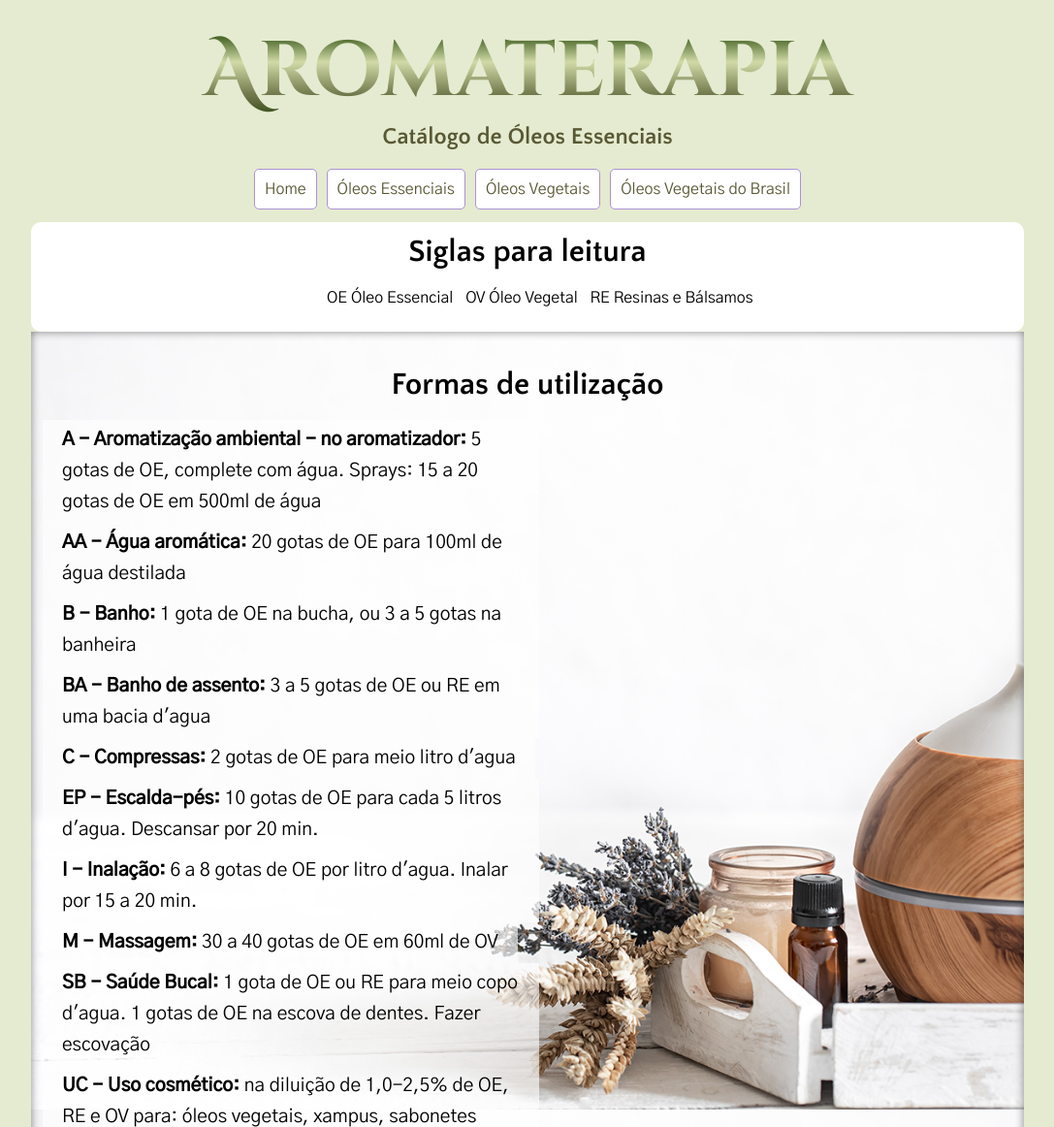
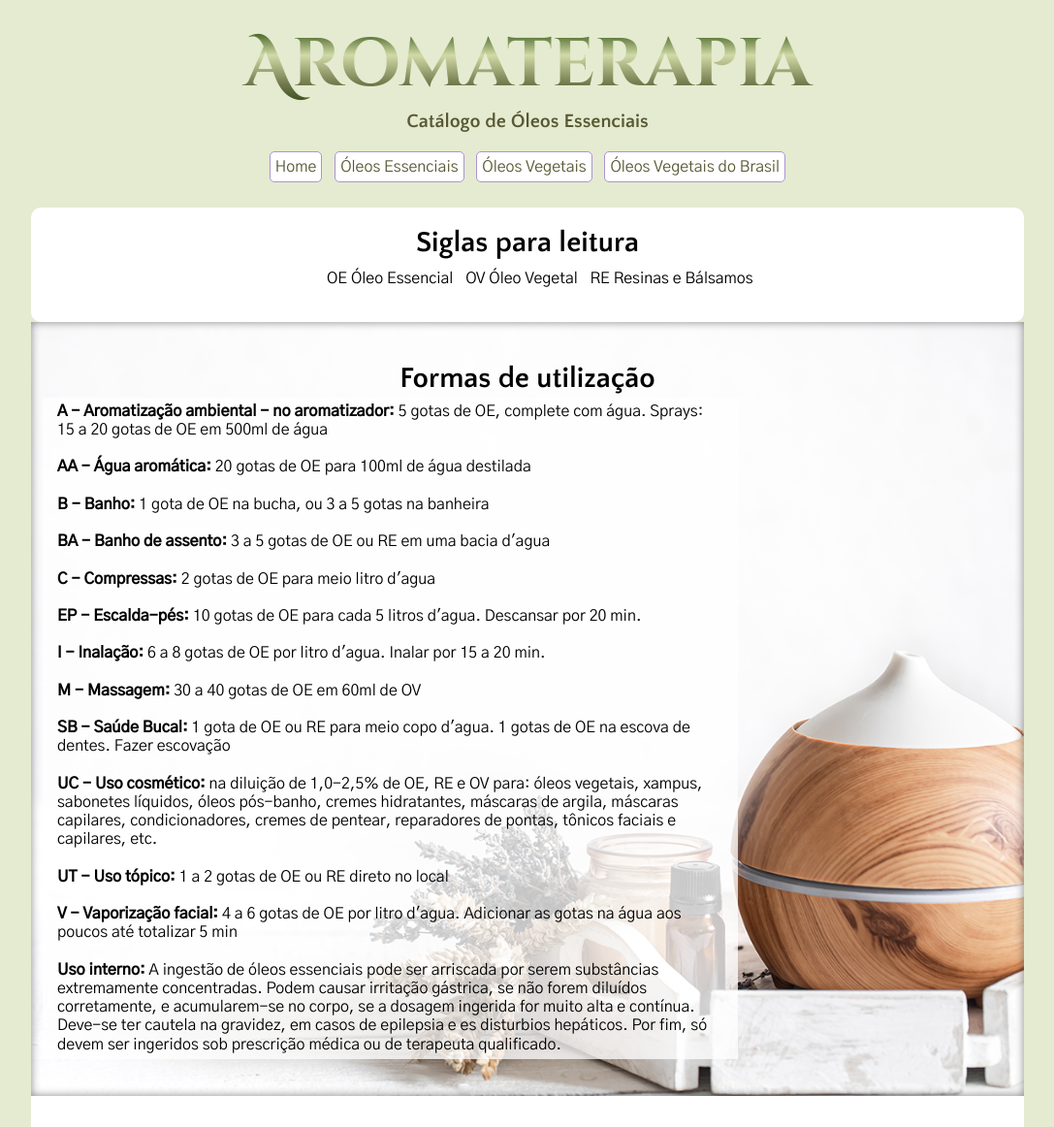
Before and after one commit to Sah2021/catalogo-aromaterapia, a plain HTML site: page informacoes.html in a window 1280 px wide. Shown: the top 1162 px of the page at 97% size, without its empty margins (96-1183 px from the left). Drawn offline with Linux system fonts and the light colour scheme.

Commit message:
ajustes nos textos
Alterações no tamanho das fontes e textos das imagens

```diff
--- a/informacoes.html
+++ b/informacoes.html
@@ -45,6 +45,7 @@
     <section class="imagem" id="img01">
       <h3>Formas de utilização</h3>
 
+      <div class="text-img">
         <p>
             <strong>A - Aromatização ambiental - no aromatizador:</strong> 5 gotas de OE, complete com água.
             Sprays: 15 a 20 gotas de OE em 500ml de água
@@ -53,7 +54,6 @@
         <p>
           <strong>AA - Água aromática:</strong> 20 gotas de OE para 100ml de água destilada
         </p><br>
-
         <p>
           <strong>B - Banho:</strong> 1 gota de OE na bucha, ou 3 a 5 gotas na banheira
         </p><br>
@@ -89,7 +89,6 @@
         <p>
           <strong>UT - Uso tópico:</strong> 1 a 2 gotas de OE ou RE direto no local
         </p><br>
-
         <p>
           <strong>V - Vaporização facial:</strong> 4 a 6 gotas de OE por litro d'agua. Adicionar as gotas na água aos poucos até totalizar 5 min
         </p><br>
@@ -98,6 +97,7 @@
           <strong>Uso interno: </strong>
           A ingestão de óleos essenciais pode ser arriscada por serem substâncias extremamente concentradas. Podem causar irritação gástrica, se não forem diluídos corretamente, e acumularem-se no corpo, se a dosagem ingerida for muito alta e contínua. Deve-se ter cautela na gravidez, em casos de epilepsia e es disturbios hepáticos. Por fim, só devem ser ingeridos sob prescrição médica ou de terapeuta qualificado.
         </p>
+      </div>
     </section>
 
     <section class="normal" id="precaucoes">
@@ -149,6 +149,7 @@
       <h3>Algumas proporções</h3>
       <h4>Para facilitar o preparo de sinergias</h4>
 
+      <div class="text-img">
         <p>As medidas utilizadas para óleos essenciais são sempre aproximadas, pois cada um deles é único, singular. Portanto, possuem propriedades físicas específicas que o diferem entre si. O volume de uma gota de óleo essencial varia de acordo com o óleo, mesmo que se utilize um gotejador padrão. Isto relaciona-se principalmente à viscosidade, à força da gravidade e à tensão superficial existente em cada líquido.</p><br>
 
         <p>
@@ -191,6 +192,7 @@
         <p id="asterisco">
           * As variações dependem dos óleos a serem utilizados, do intuito da sinergia e do tipo de pessoa (idoso, jovem, saudável, com problemas de saúde).
         </p>
+      </div>
     </section>
 
 
--- a/src/css/geral.css
+++ b/src/css/geral.css
@@ -30,7 +30,7 @@ body{
 h1{
   font-family: 'Cinzel Decorative', cursive;
   text-align: center;
-  font-size: 80px;
+  font-size: min(70px, 10vw);
   background-image: linear-gradient(to bottom, #223f07, #274908, #d1daa7 , #757c4f, #213b06);
   color: black;
   background-clip: text;
@@ -42,6 +42,7 @@ h1{
 h2{
   font-family: 'Quattrocento Sans', sans-serif;
   text-align: center;
+  font-size: min(20px, 6vw);
   color: var(--font-color-green);
   padding-bottom: 20px;
 }
@@ -66,16 +67,17 @@ menu > ul{
   list-style-type: none;
   display: flex;
   justify-content:center;
-  column-gap: 10px;
+  column-gap: max(5px, 1vw);
 }
 
 menu > ul > li > a{
   display: block;
   width: auto;
-  padding: 10px;
+  padding: 5px;
   align-items: center;
   text-decoration: none;
   text-align: center;
+  font-size: min(16px, 5vw);
   background-color: #ffffff;
   color: var(--font-color-green);
   border: 1px solid var(--border-color);
@@ -98,7 +100,7 @@ footer a:hover{
 
 footer{
   color: var(--font-color-green);
-  font-size: 20px;
+  font-size: min(20px, 7vw);
   text-align: center;
   padding: 15px 0px 25px 0px;
 }
--- a/src/css/informacoes.css
+++ b/src/css/informacoes.css
@@ -7,16 +7,17 @@ main{
 
 h3, h4{
   font-family: 'Quattrocento Sans', sans-serif;
-  font-size: 2em;
+  font-size: min(30px, 8vw);
   text-align: center;
-  padding-bottom: 20px;
+  padding: 10px 5px;
 }
 
 h4{
-  font-size: 1.5em;
+  font-size: min(20px, 8vw);
 }
 
 div {
+  font-size: min(16px, 5vw);
   display: flex;
   justify-content: center;
   align-items: center;
@@ -29,9 +30,9 @@ section.normal{
 }
 
 section#siglas{
-  margin-top: 1vw;
+  margin-top: 2vw;
   border-radius: 10px;
-  padding-top: 1vw;
+  padding:10px 7px;
 }
 
 section.imagem{
@@ -40,18 +41,22 @@ section.imagem{
   background-color: rgb(255, 255, 255);
   color: rgb(0, 0, 0);
   box-shadow: inset 0px 0px 10px 0px rgba(0, 0, 0, 0.473);
-  line-height: 2em;
+  line-height: 1.2em;
   background-attachment: fixed;
   background-size: cover;
   background-position: right center;
 }
 
 section.imagem > p {
-  font-size: 1.2em;
-  max-width: 50%;
-  background-color: rgba(255, 255, 255, 0.637);
-  padding: 5px 20px;
-  display: inline-block;
+  font-size: min(16px, 5vw ) ;
+}
+
+section > div.text-img{
+  max-width: 70%;
+  background-color: rgba(255, 255, 255, 0.76);
+  max-width: 70%;
+  padding: 5px 15px;
+  display: block;
   margin-left: 12px;
 }
 
--- a/src/css/media-query.css
+++ b/src/css/media-query.css
@@ -12,7 +12,7 @@
   }
 }
 
-@media(max-width: 452px){
+/*@media(max-width: 440px){
   header > h1{
     font-size:50px;
   }
@@ -21,11 +21,11 @@
   }
 }
 
-@media(max-width: 306px){
-  header > h1{
-    font-size:40px;
+@media(max-width: 375px){
+  h1{
+    font-size: 10px;
   }
-  header > h2{
-    font-size: 15px;
+  h2{
+    font-size: 16px;
   }
-}
+}*/
```
Lines whose indentation alone changed are shown as unchanged.
